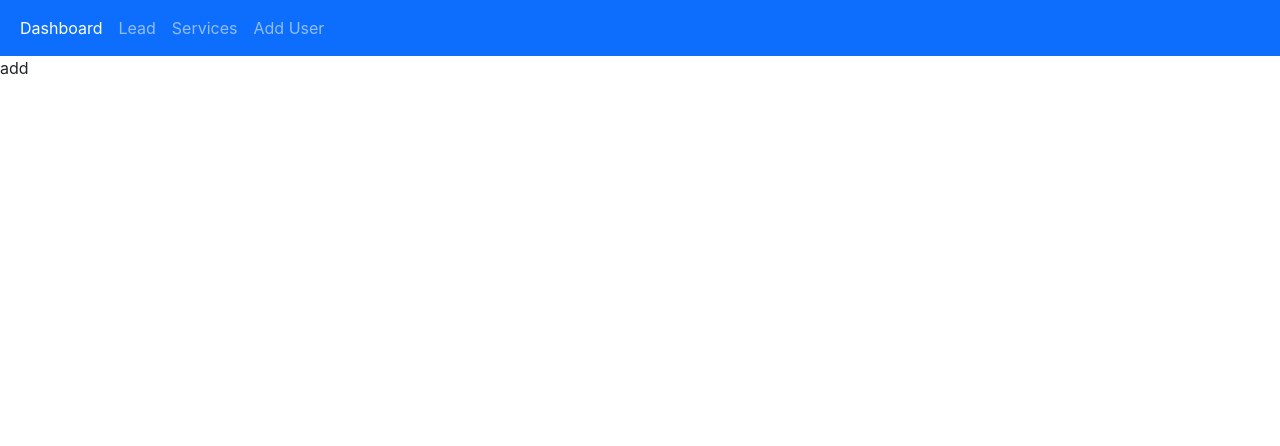
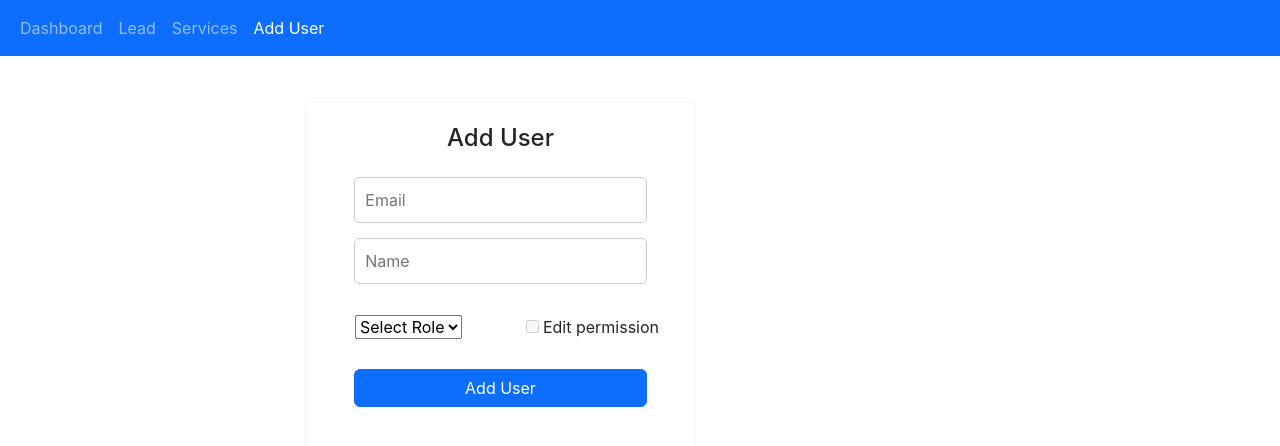
Before and after one commit to Praveenraj-subramaniyan/CRM_Client, a React (Create React App) app: page /adduser in a window 1280 px wide. Shown: the top 446 px of the page. Built offline with nearby package versions, Linux system fonts and the light colour scheme; the HTML template or start-up script is replaced by a standard one.

Commit message:
signup changes completed

```diff
--- a/src/Api/api.js
+++ b/src/Api/api.js
@@ -169,3 +169,17 @@ export const NewPasswordApi = async (otp, newPassword, confirmPassword) => {
     return "resetPassword";
   }
 };
+
+export const AddUserAPI = async (userDetails) => {
+  const PayLoad = {
+    userDetails,
+    loginDataFromCookie,
+  };
+  try {
+    const response = await axios.post(url + "signup/verify", PayLoad);
+    return response.data;
+  } catch (error) {
+    console.error(error);
+    return "login";
+  }
+};
--- a/src/Components/Header.js
+++ b/src/Components/Header.js
@@ -43,7 +43,7 @@ function Header(data) {
               <Link
                 to={`/adduser`}
                 className={`${
-                  data.active === "Adduser" ? "active" : ""
+                  data.active === "AddUser" ? "active" : ""
                 } nav-link ${data.isAdmin || data.isManager ? "" : "disabled"}`}
               >
                 Add User
--- a/src/Pages/AddUser.js
+++ b/src/Pages/AddUser.js
@@ -1,13 +1,130 @@
-import React from 'react'
+import React, { useState, useEffect } from "react";
 import Header from "../Components/Header";
+import "./CSS/AddUser.css";
+import { AddUserAPI } from "../Api/api";
+import { useNavigate } from "react-router-dom";
 
 function AddUser() {
+  const navigate = useNavigate();
+  const [itemList, setItemList] = useState([]);
+  const [isLoading, setIsLoading] = useState(true);
+  const [userDetails, setuserDetails] = useState({
+    name: "",
+    email: "",
+    role: "",
+    isEdit: "",
+  });
+  useEffect(() => {
+    const fetchData = async () => {
+      setIsLoading(false);
+    };
+    fetchData();
+  }, []);
+  const isAdmin = false;
+  const handleDataChange = (event) => {
+    const value =
+      event.target.type === "checkbox"
+        ? event.target.checked
+        : event.target.value;
+    const name = event.target.name;
+    console.log(name, value);
+    if (name === "isEdit") {
+      setuserDetails((prevState) => ({
+        ...prevState,
+        [name]: value ? true : false,
+      }));
+    } else {
+      setuserDetails((prevState) => ({
+        ...prevState,
+        [name]: value,
+      }));
+    }
+  };
+  async function HadleSubmit(event) {
+    try {
+      const data = await AddUserAPI(userDetails);
+      if (data === "login") {
+        alert("Session Expired");
+        navigate("/");
+      } else {
+        setItemList(data);
+        console.log(itemList);
+        setIsLoading(false);
+      }
+    } catch (error) {
+      console.error(error);
+    }
+  }
+  if (isLoading) {
+    return (
+      <div className="isLoadingHome">
+        <div className="spinner-border  text-primary"></div>
+      </div>
+    );
+  }
   return (
     <div>
-       <Header active="Dashboard" isAdmin={true}  isManager={true}/>
-      add
+      <Header active="AddUser" isAdmin={true} isManager={true} />
+      <div className="container" onSubmit={HadleSubmit}>
+        <form className="AddUserform text-center">
+          <h4>Add User</h4>
+          <input
+            type="email"
+            placeholder="Email"
+            className="AddUserforminput mt-3"
+            name="email"
+            value={userDetails.email}
+            onChange={handleDataChange}
+          />
+          <br />
+          <input
+            type="text"
+            placeholder="Name"
+            className="AddUserforminput"
+            name="name"
+            value={userDetails.name}
+            onChange={handleDataChange}
+          />
+          <br />
+          <div className="row mt-3">
+            <div className="col-6">
+              <select
+                name="role"
+                value={userDetails.role}
+                onChange={handleDataChange}
+              >
+                <option value="">Select Role</option>
+                <option value="admin" disabled={!isAdmin}>
+                  Admin
+                </option>
+                <option value="manager">Manager</option>
+                <option value="employee">Employee</option>
+              </select>
+            </div>
+            <div className="col-6">
+              <label>
+                <input
+                  type="checkbox"
+                  disabled={userDetails.role !== "employee"}
+                  className="me-1"
+                  checked={userDetails.isEdit}
+                  onChange={handleDataChange}
+                  name="isEdit"
+                />
+                Edit permission
+              </label>
+            </div>
+          </div>
+          <button
+            className="btn btn-primary AddUserforminput mt-3"
+            type="submit"
+          >
+            Add User
+          </button>
+        </form>
+      </div>
     </div>
-  )
+  );
 }
 
-export default AddUser
+export default AddUser;
--- a/src/Pages/CSS/AddUser.css
+++ b/src/Pages/CSS/AddUser.css
@@ -0,0 +1,12 @@
+.AddUserform{
+    border: 1px solid whitesmoke;
+    border-radius: 8px;
+    margin-left: 20% !important;
+    width: 35% !important;
+    margin-top:4% ;
+    padding: 2%;
+    padding-bottom: 5%;
+}
+.AddUserforminput{
+    width: 85%;
+}
```
